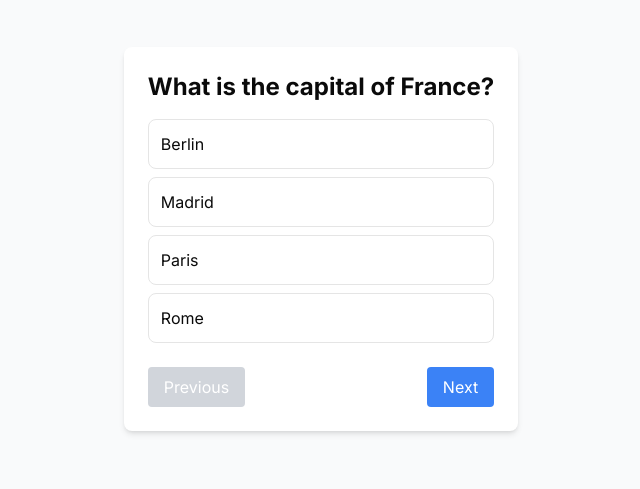
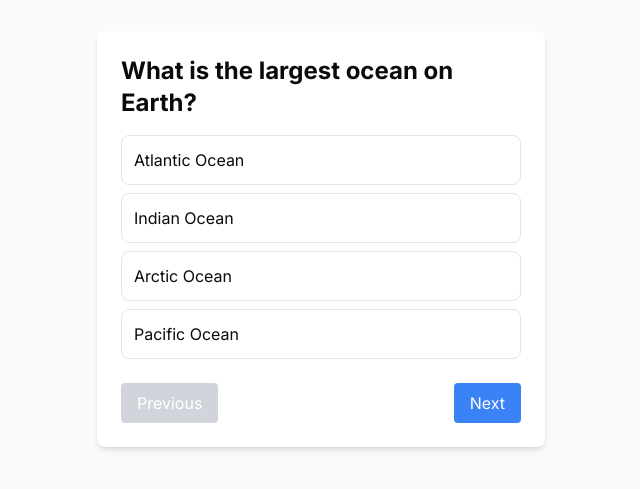
Before and after one commit to igbanibo-Dengi/cbt-app, a Next.js app: page / in a window 1280 px wide. Shown: the part 181-670 px from the top of the page, without its empty margins (319-959 px from the left). Built offline with nearby package versions, Linux system fonts and the light colour scheme.

Commit message:
randomized questions

```diff
--- a/components/ui/quiz.tsx
+++ b/components/ui/quiz.tsx
@@ -1,6 +1,6 @@
 'use client'
 
-import { useState } from 'react';
+import { useEffect, useState } from 'react';
 
 type Question = {
     questionText: string;
@@ -9,7 +9,7 @@ type Question = {
 };
 
 const Quiz = () => {
-    const questions: Question[] = [
+    const initialQuestions: Question[] = [
         {
             questionText: 'What is the capital of France?',
             options: ['Berlin', 'Madrid', 'Paris', 'Rome'],
@@ -32,17 +32,31 @@ const Quiz = () => {
         },
     ];
 
+    const [questions, setQuestions] = useState<Question[]>([]);
     const [currentQuestionIndex, setCurrentQuestionIndex] = useState(0);
     const [answers, setAnswers] = useState<{ [key: number]: string | null }>({});
     const [correctAnswers, setCorrectAnswers] = useState(0);
     const [showScore, setShowScore] = useState<boolean>(false);
 
-    const currentQuestion = questions[currentQuestionIndex];
+    // Fisher-Yates shuffle algorithm to randomize questions
+    const shuffleArray = (array: Question[]) => {
+        const shuffled = [...array];
+        for (let i = shuffled.length - 1; i > 0; i--) {
+            const j = Math.floor(Math.random() * (i + 1));
+            [shuffled[i], shuffled[j]] = [shuffled[j], shuffled[i]];
+        }
+        return shuffled;
+    };
+
+    // Shuffle the questions when the component mounts
+    useEffect(() => {
+        const shuffledQuestions = shuffleArray(initialQuestions);
+        setQuestions(shuffledQuestions);
+    }, []); // Empty dependency array ensures it runs once on component mount
 
     const handleOptionClick = (option: string) => {
-        const isCorrect = option === currentQuestion.correctAnswer;
+        const isCorrect = option === questions[currentQuestionIndex].correctAnswer;
 
-        // Store the selected answer and update correctAnswers if applicable
         setAnswers(prev => ({
             ...prev,
             [currentQuestionIndex]: option,
@@ -72,6 +86,10 @@ const Quiz = () => {
         setAnswers({});
         setCorrectAnswers(0);
         setShowScore(false);
+
+        // Shuffle the questions again for a new set
+        const shuffledQuestions = shuffleArray(initialQuestions);
+        setQuestions(shuffledQuestions);
     };
 
     const calculateScorePercentage = () => {
@@ -93,16 +111,16 @@ const Quiz = () => {
                 </div>
             ) : (
                 <>
-                    <h1 className="text-2xl font-bold mb-4">{currentQuestion.questionText}</h1>
+                    <h1 className="text-2xl font-bold mb-4">{questions[currentQuestionIndex]?.questionText}</h1>
                     <ul>
-                        {currentQuestion.options.map((option) => (
+                        {questions[currentQuestionIndex]?.options.map((option) => (
                             <li key={option} className="mb-2">
                                 <button
                                     onClick={() => handleOptionClick(option)}
                                     disabled={answers[currentQuestionIndex] !== undefined}
                                     className={`w-full p-3 text-left border rounded-lg
                     ${answers[currentQuestionIndex] === option
-                                            ? option === currentQuestion.correctAnswer
+                                            ? option === questions[currentQuestionIndex].correctAnswer
                                                 ? 'bg-green-200'
                                                 : 'bg-red-200'
                                             : ''
@@ -117,12 +135,12 @@ const Quiz = () => {
                     </ul>
                     {answers[currentQuestionIndex] !== undefined && (
                         <div className="mt-4">
-                            {answers[currentQuestionIndex] === currentQuestion.correctAnswer ? (
+                            {answers[currentQuestionIndex] === questions[currentQuestionIndex].correctAnswer ? (
                                 <p className="text-green-600 font-medium">Correct! 🎉</p>
                             ) : (
                                 <p className="text-red-600 font-medium">
                                     Incorrect. The correct answer is{' '}
-                                    <span className="font-bold">{currentQuestion.correctAnswer}</span>.
+                                    <span className="font-bold">{questions[currentQuestionIndex].correctAnswer}</span>.
                                 </p>
                             )}
                         </div>
```
